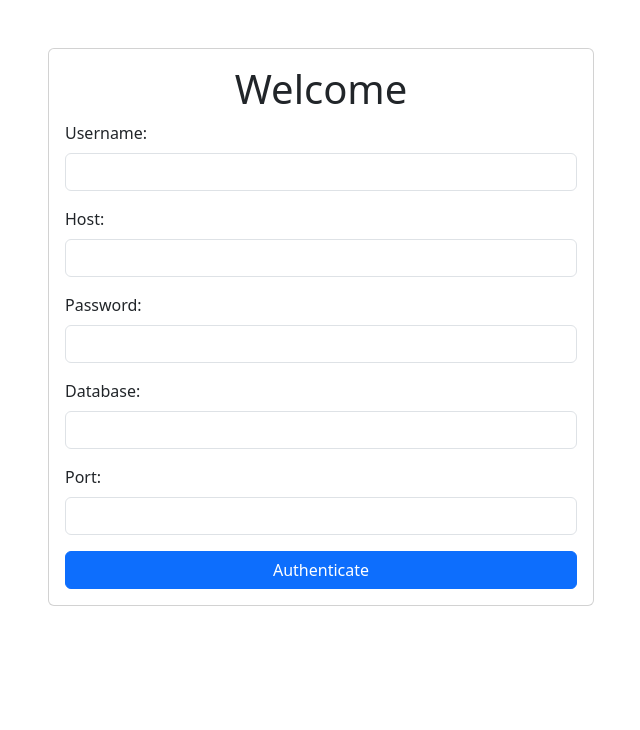
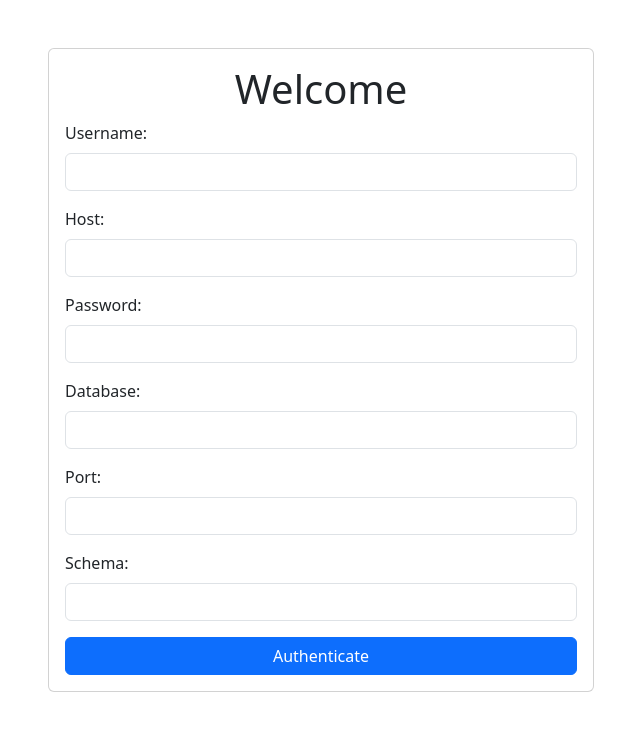
Before and after one commit to lakshya-aga/SC3020_Project_2, a React (Create React App) app in the folder interface/: page /login in a window 1280 px wide. Shown: the top 730 px of the page, without its empty margins (319-959 px from the left). Built offline with nearby package versions, Linux system fonts and the light colour scheme.

Commit message:
percentage fill with actual values

```diff
--- a/interface/src/App.js
+++ b/interface/src/App.js
@@ -9,7 +9,7 @@ function App() {
     <Router>
       <Routes>
         <Route path={'/login'} element={<Login/>}/>
-        <Route path={'/'} exact element={<MainPage/>}/>
+        <Route path={'/'} exact element={<MainPage />}/>
       </Routes>
     </Router>
   );
--- a/interface/src/components/DataBlocks.js
+++ b/interface/src/components/DataBlocks.js
@@ -126,6 +126,8 @@ const Datablocks = ({ data }) => {
     });
   };
 
+  var maxTuples = JSON.parse(sessionStorage.getItem('maxTuples'));
+
   return (
     <div className={'container mt-4'}>
     <div className="d-flex justify-content-start" style={{ width: '40vw', height: '50vh', overflowY: 'auto' }}>
@@ -134,7 +136,9 @@ const Datablocks = ({ data }) => {
           const { tablename, blockaccessed,aliasname } = tableBlock;
           return blockaccessed.slice(displayedBlocks.start, displayedBlocks.end).map((blockInfo) => {
             const { blocks, tuples } = blockInfo;
-            const fillPercentage = (tuples/ 100) * 100; // Calculate fill percentage
+
+
+            const fillPercentage = (tuples/ maxTuples[tablename]) * 100; // Calculate fill percentage
             return (
               <div className={`col-md-${columnWidth}`} key={`${tablename}-${blocks}`}>
                 <div className="card">
--- a/interface/src/components/Login.js
+++ b/interface/src/components/Login.js
@@ -3,8 +3,8 @@ import { useNavigate } from 'react-router-dom';
 import axios from 'axios';
 
 function Login() {
-  const [inputs, setInputs] = useState({ username: '', host: '', password: '', database: '', port: '' });
-  const [token, setToken] = useState(null);
+  const [inputs, setInputs] = useState({ username: '', host: '', password: '', database: '', port: '', schema: '' });
+  const [maxTuples, setMaxTuples] = useState(null);
   const navigate = useNavigate();
 
   const handleChange = (event) => {
@@ -21,15 +21,18 @@ function Login() {
         dbHostIP: inputs.host,
         dbPassword: inputs.password,
         dbName: inputs.database,
-        dbPort: inputs.port
+        dbPort: inputs.port,
+        tableSchema: inputs.schema
       });
 
       if (response.statusText == "OK") {
         // Redirect to the main page after successful login
         const data = await response.data;
-        setToken(data.token);
-        sessionStorage.setItem('token', data.token);
-        console.log('Token:', data.token);
+        setMaxTuples(data);
+        sessionStorage.setItem('maxTuples', JSON.stringify(data));
+
+        console.log('Data:', data);
+
         navigate('/');
       } else {
         // Handle login failure here (display error message, etc.)
@@ -120,6 +123,20 @@ function Login() {
                     required
                   />
                 </div>
+                <div className="mb-3">
+                  <label htmlFor="schema" className="form-label">
+                    Schema:
+                  </label>
+                  <input
+                    type="text"
+                    className="form-control"
+                    id="schema"
+                    name="schema"
+                    value={inputs.schema}
+                    onChange={handleChange}
+                    required
+                  />
+                </div>
                 <div className="d-grid gap-2">
                   <button type="submit" className="btn btn-primary">
                     Authenticate
--- a/interface/src/components/MainPage.js
+++ b/interface/src/components/MainPage.js
@@ -18,7 +18,7 @@ function MainPage() {
           <h4 className="mb-2">SQL Query Input</h4>
           <SqlQueryInput onReceiveJsonData={handleReceiveJsonData} />
           <h4 className="mb-2 mt-4">Blocks Accessed</h4>
-          {jsonData && <DataBlocks data={jsonData} />}
+          {jsonData && <DataBlocks data={jsonData}/>}
         </div>
         <div className="col-md-7">
           <h4 className="mb-2 text-center">QEP Tree</h4>
```
Also changed, not shown: 2 other files (tests, documents, lock files or other folders).
